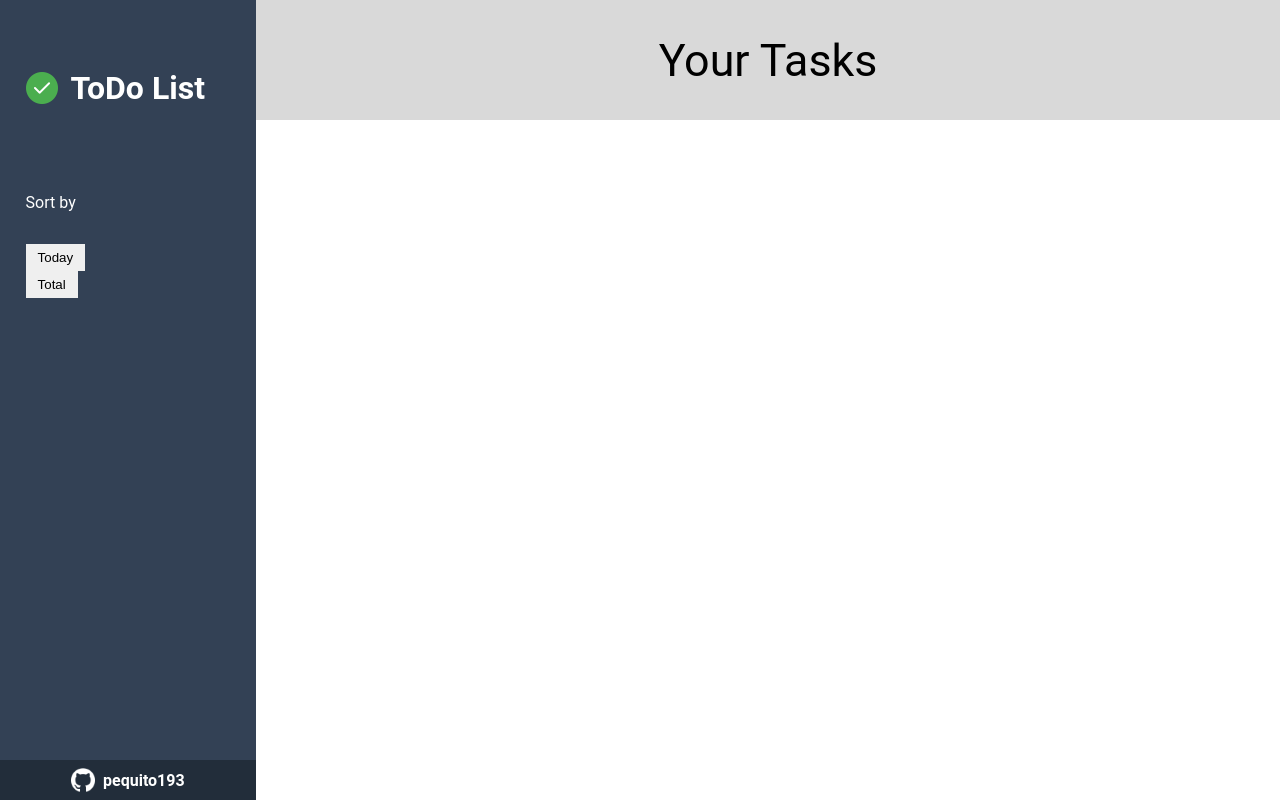
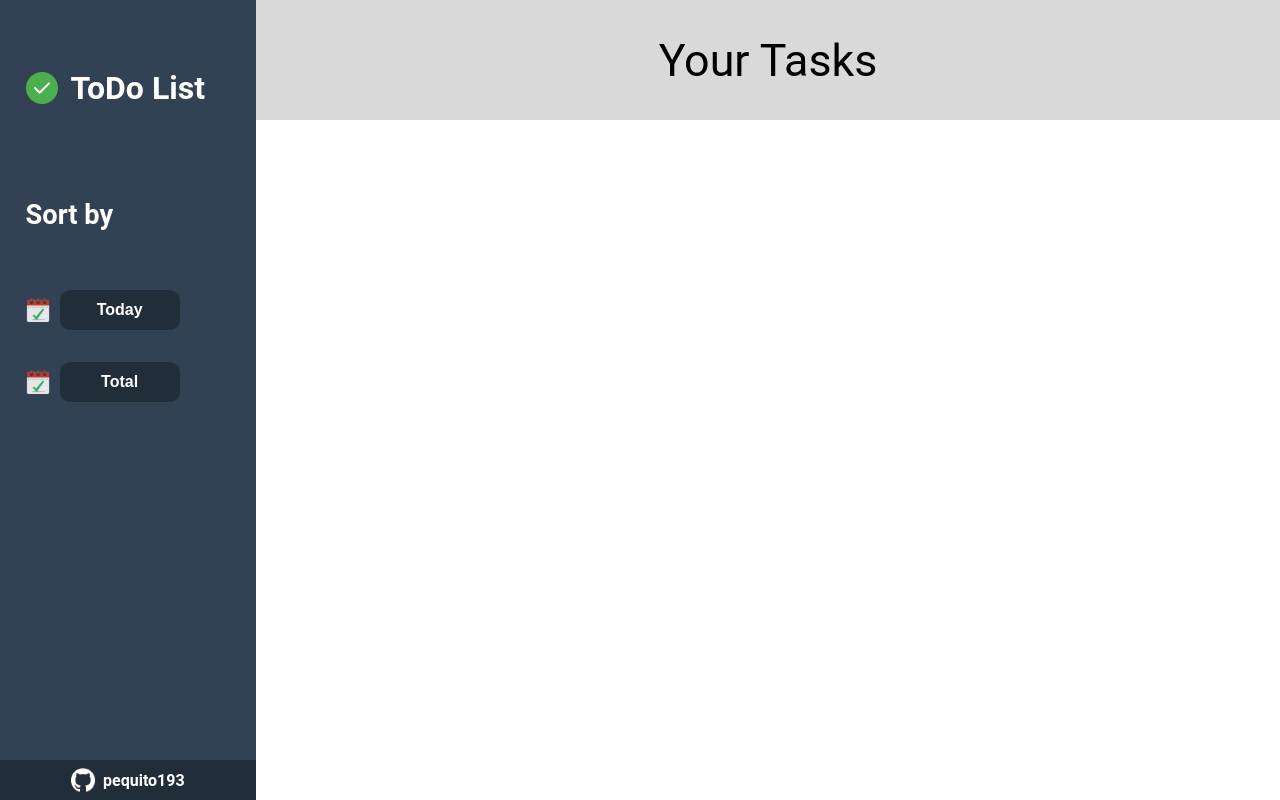
Before and after one commit to pequito193/todo-list, a plain HTML site: page index.html in a window 1280 px wide. Drawn offline with Linux system fonts and the light colour scheme.

Commit message:
Add sorting buttons

```diff
--- a/index.html
+++ b/index.html
@@ -20,10 +20,15 @@
         </h1>
         <p class="sidebar-title">Sort by</p>
         <div class="options">
-            <button class="option">Today</div>
-            <button class="option">Total</div>
+            <div class="option-wrapper">
+                <img src="./images/notes.png" alt="" class="option-logo">
+                <button class="option">Today</button>
+            </div>
+            <div class="option-wrapper">
+                <img src="./images/notes.png" alt="" class="option-logo">
+                <button class="option">Total</button>
+            </div>
         </div>
-        <button class="new">New Task</button>
         <footer class="footer">
             <img src="./images/github.png" alt="" id="footer-logo">
             <a href="https://github.com/pequito193" target="_blank" class="footer-text">pequito193</a>
--- a/styles.css
+++ b/styles.css
@@ -27,7 +27,7 @@ body {
 
 .sidebar-header,
 .sidebar-title,
-.option {
+.option-wrapper {
     animation-name: dropdown;
     animation-duration: 2s;
     padding: 2vh 2vw;
@@ -45,10 +45,32 @@ body {
     height: auto;
 }
 
+.sidebar-title {
+    font-weight: bold;
+    font-size: 1.7rem;
+}
+
+.option-wrapper {
+    display: flex;
+    align-items: center;
+    gap: 10px
+}
+
+.option-logo {
+    height: 3vh;
+    width: auto;
+}
+
 .option {
     border: none;
     padding: 6px 12px;
-    margin-left: 2vw;
+    border-radius: 10px;
+    background-color: #222d3a;
+    color: white;
+    font-size: 1rem;
+    font-weight: bold;
+    width: 120px;
+    height: 40px;
 }
 
 .footer {
```
Also changed, not shown: images/notes.png (added).
